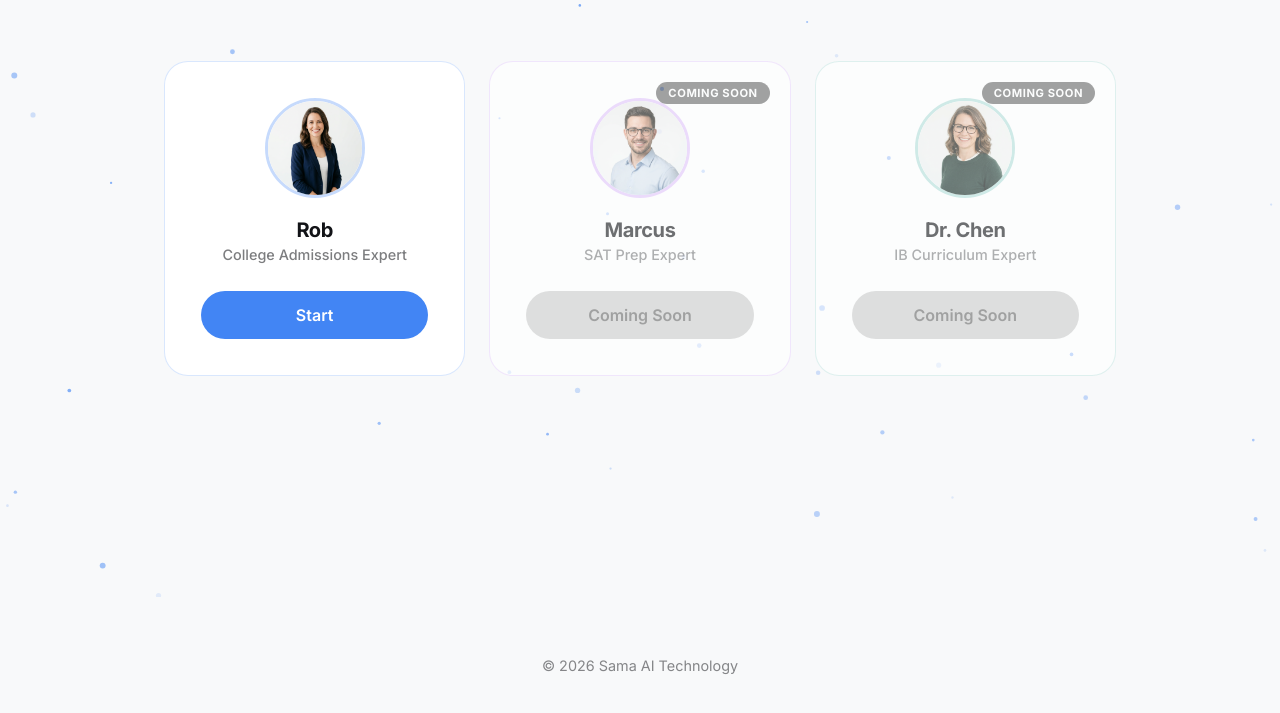
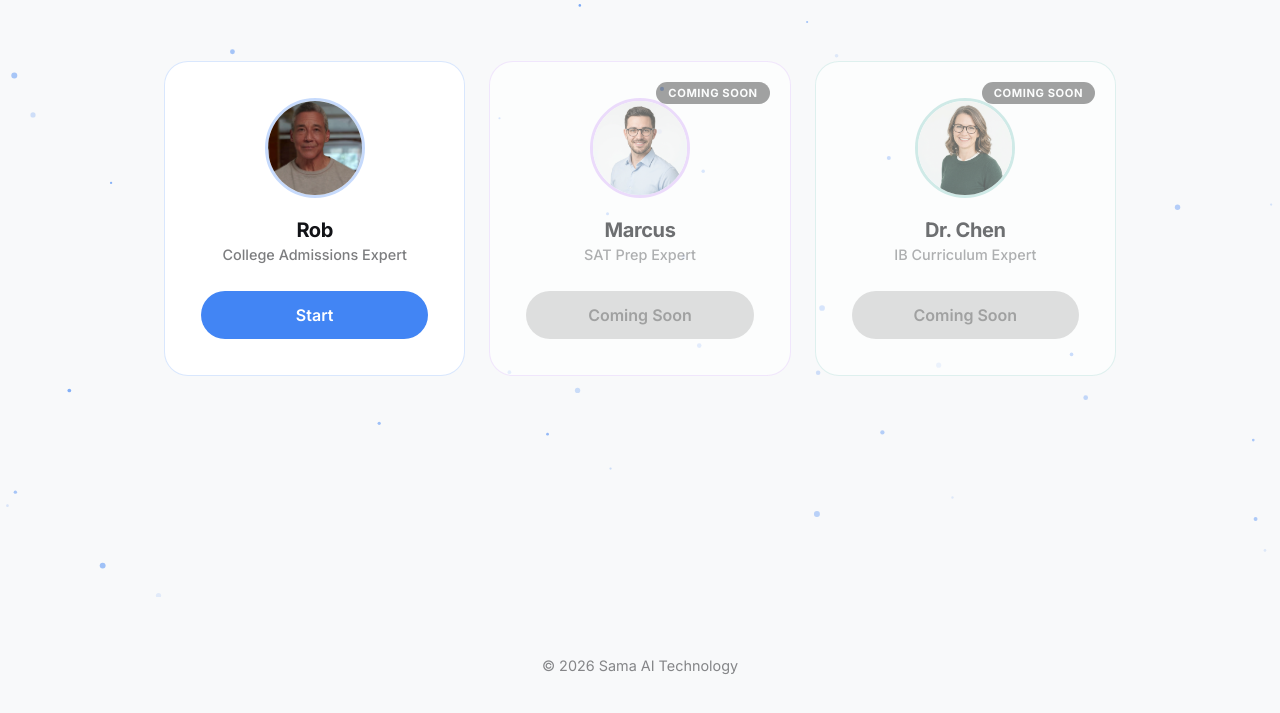
Before and after one commit to samerzumot/sama, a website: page dashboard.html in a window 1280 px wide. Shown: the part 203-916 px from the top of the page. Drawn offline with Linux system fonts and the light colour scheme; a web font is replaced by a local one.

Commit message:
Update: Set Rob's profile picture to rob.png

```diff
--- a/dashboard.html
+++ b/dashboard.html
@@ -269,7 +269,7 @@
                 <!-- Admissions -->
                 <div class="tutor-card admissions" onclick="startSession('admissions')">
                     <div>
-                        <img src="tutor-admissions.png" alt="Rob" class="tutor-avatar">
+                        <img src="rob.png" alt="Rob" class="tutor-avatar">
                         <div class="tutor-name">Rob</div>
                         <div class="tutor-title">College Admissions Expert</div>
                     </div>
```
Also changed, not shown: rob.png (added).
